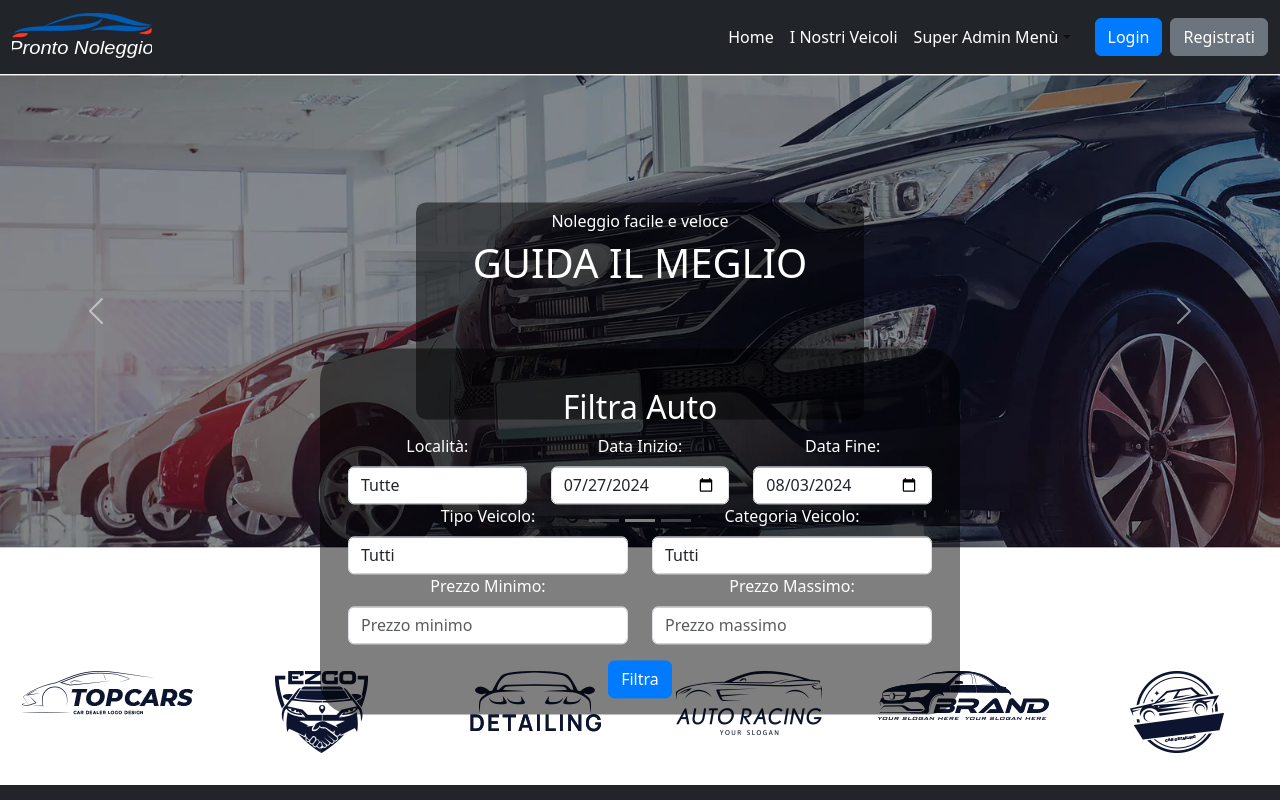
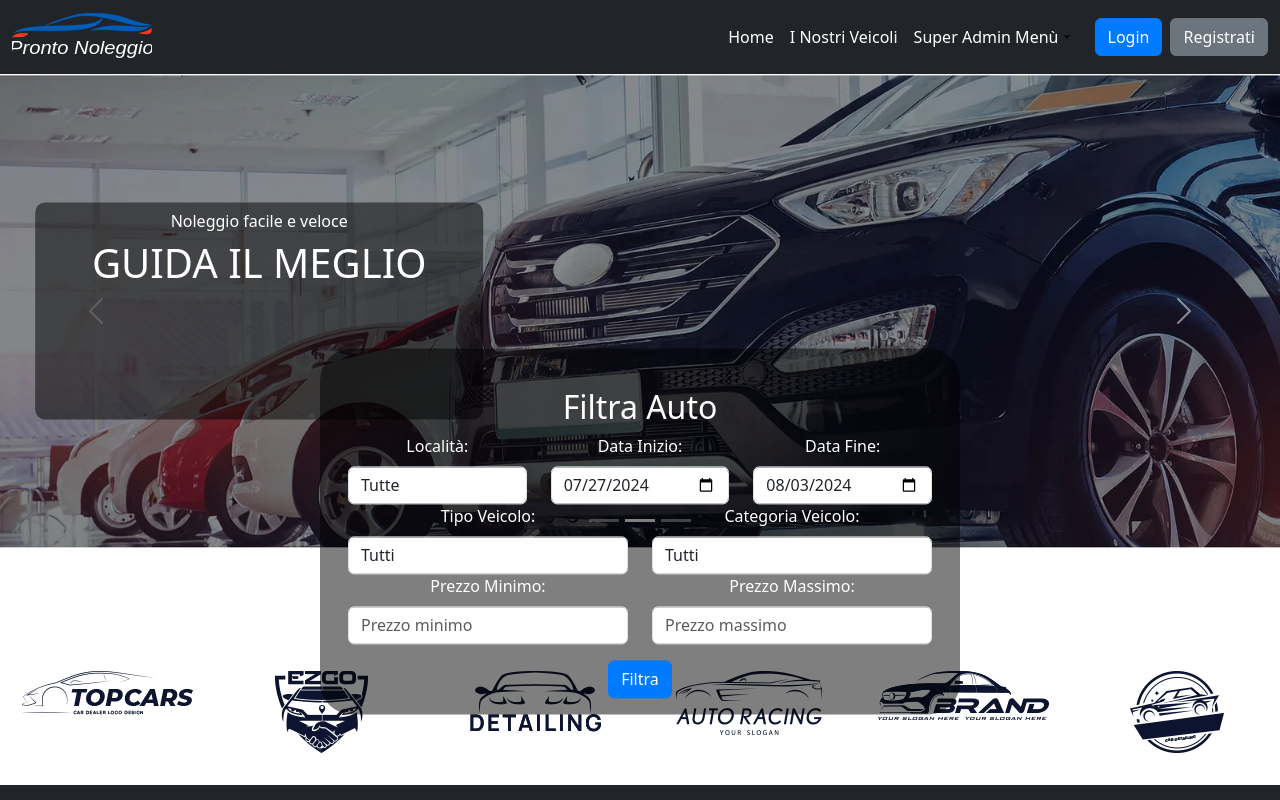
Before and after one commit to ABBA3124/prontonoleggio-FE, a React (Vite) app: page / in a window 1280 px wide. Shown: the top 800 px of the page. Built offline with nearby package versions, Linux system fonts and the light colour scheme; no server answers.

Commit message:
Update HeroHomePage.css

```diff
--- a/src/components/HomePage/Hero/HeroHomePage.css
+++ b/src/components/HomePage/Hero/HeroHomePage.css
@@ -26,7 +26,7 @@
   position: absolute;
   top: 50%;
   left: 50%;
-  transform: translate(-50%, -50%);
+  transform: translate(-135%, -50%);
   color: #ffffff;
   text-align: center;
   z-index: 2; /* Assicura che il testo sia sopra l'overlay */
```
